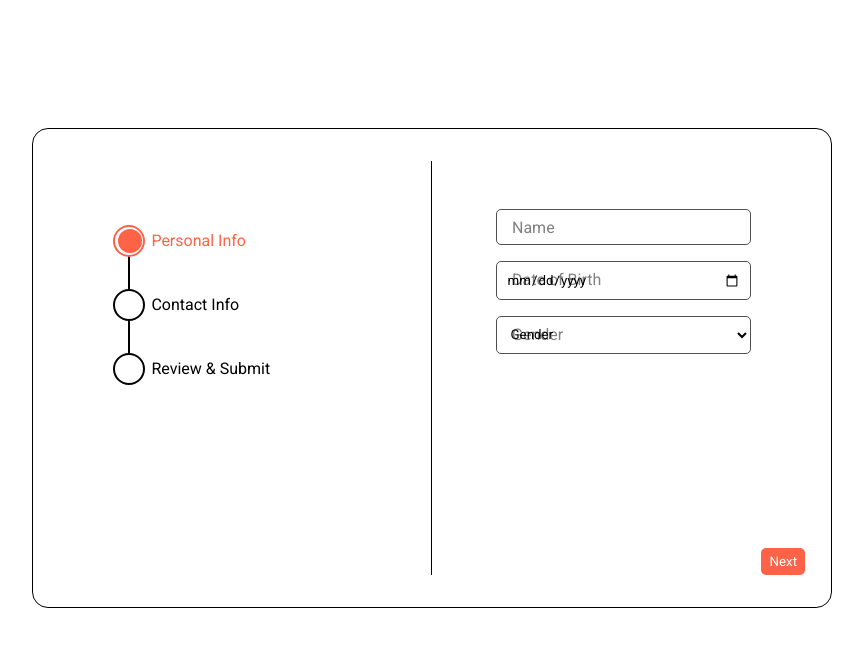
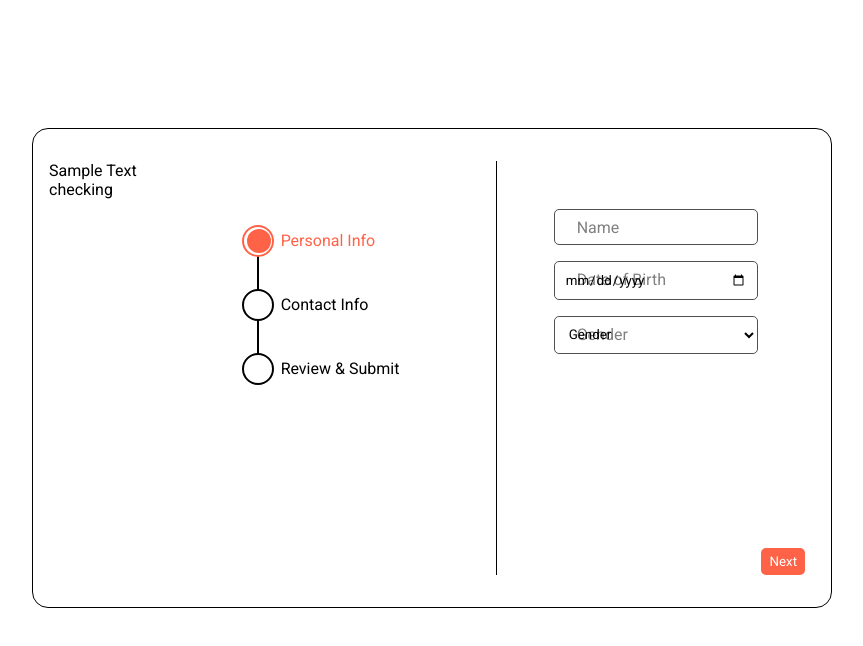
Before and after one commit to Rossville/JSForm, a website: page index.html in a window 1280 px wide. Shown: the whole page, without its empty margins (208-1071 px from the left). Drawn offline with nearby package versions, Linux system fonts and the light colour scheme.

Commit message:
checking git wokring

```diff
--- a/index.html
+++ b/index.html
@@ -11,6 +11,7 @@
   </head>
   <body>
     <div class="form-container flex">
+      <p>Sample Text checking</p>
       <div class="form-left-area">
         <ul class="list-container">
           <li class="flex">
```
